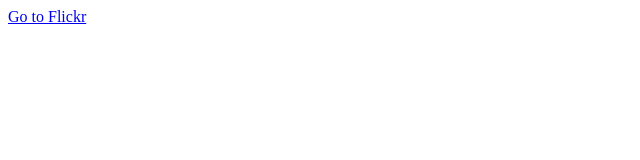
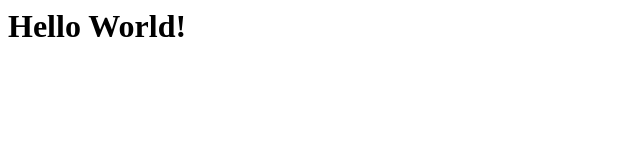
Before and after one commit to hassaanahmad813/test, a plain HTML site: page index.html in a window 1280 px wide. Shown: the whole page, without its empty margins (0-640 px from the left). Drawn offline with Linux system fonts and the light colour scheme.

Commit message:
Update index.html

```diff
--- a/index.html
+++ b/index.html
@@ -1 +1 @@
-<a href="https://www.flickr.com/abuse/">Go to Flickr</a>
+<h1>Hello World!</h1>
```
